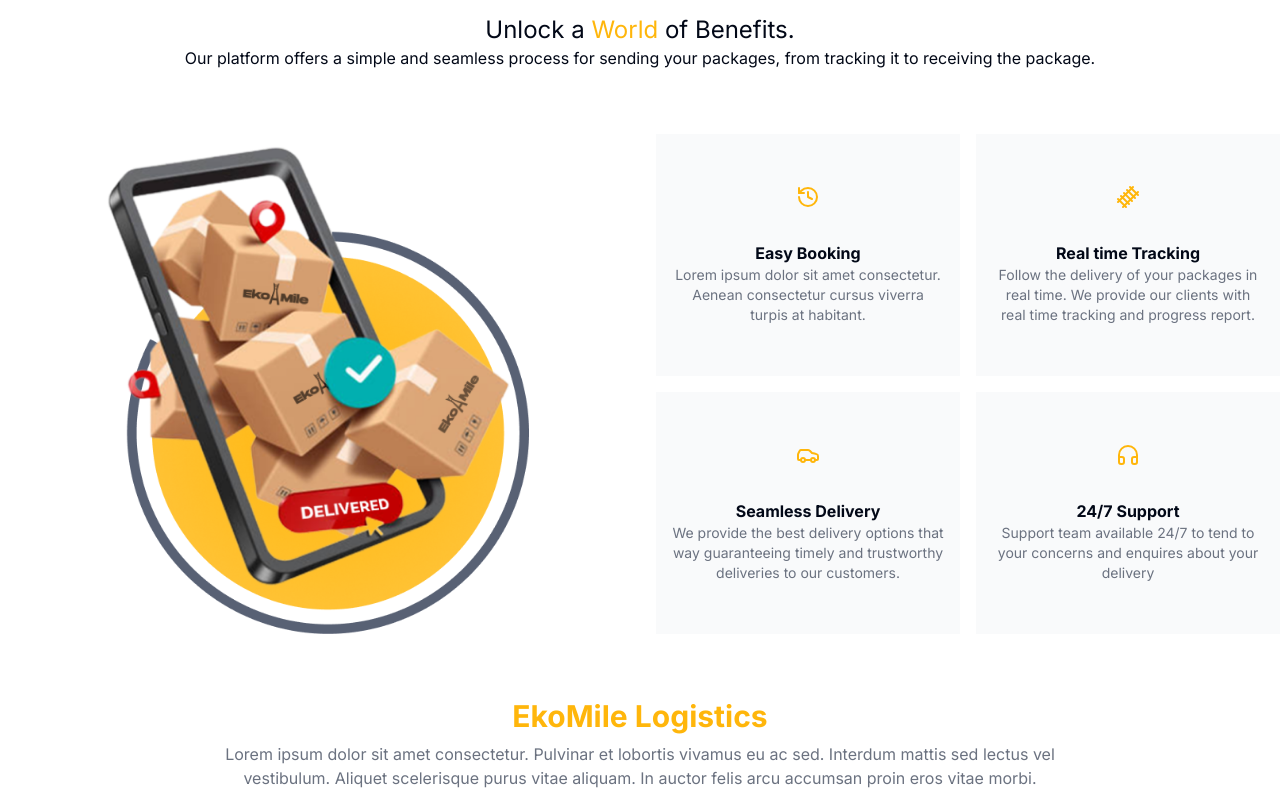
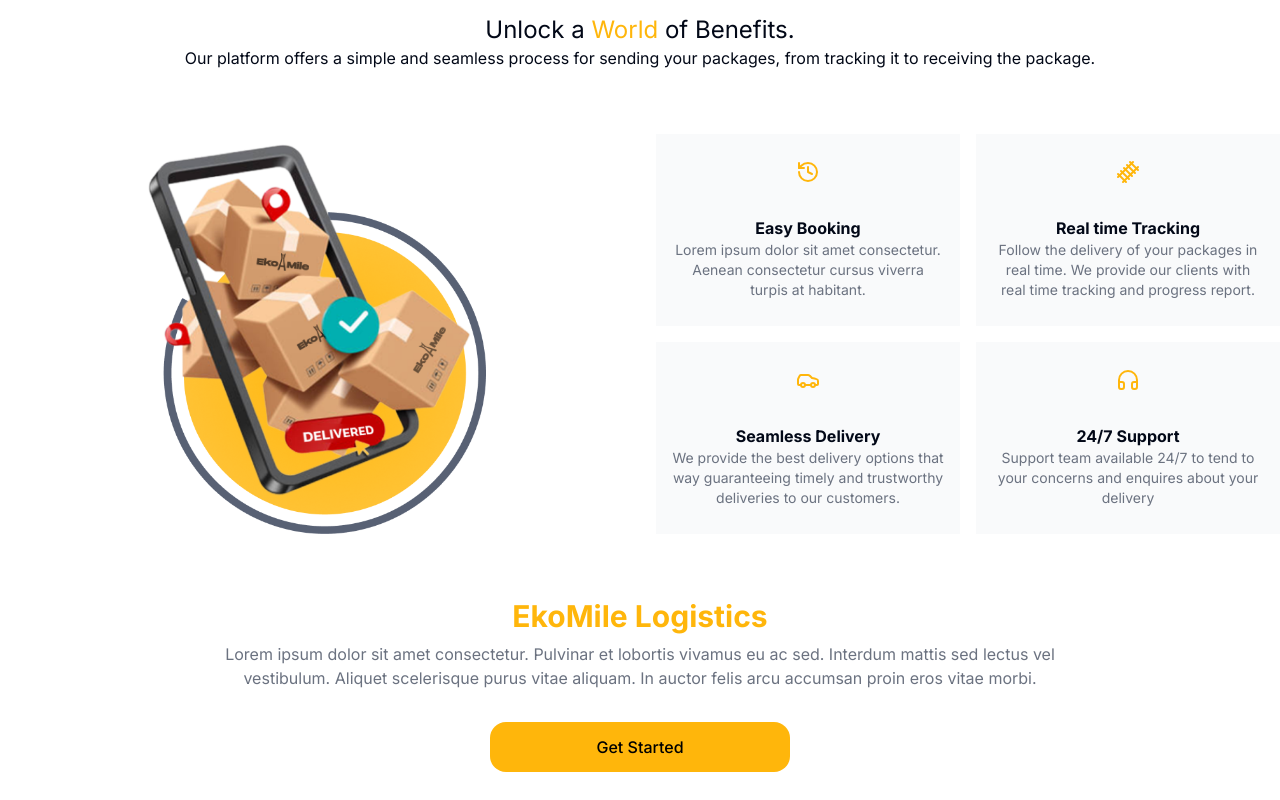
Before and after one commit to ieadeleke/dashboard, a Next.js app: page / in a window 1280 px wide. Shown: the part 760-1560 px from the top of the page. Built offline with nearby package versions, Linux system fonts and the light colour scheme.

Commit message:
updated layout max width

```diff
--- a/src/components/layout/index.tsx
+++ b/src/components/layout/index.tsx
@@ -4,7 +4,7 @@
 }
 
 export function Layout(props: LayoutProps) {
-    return <div className="relative max-w-[1440px] flex flex-col mx-auto">
+    return <div className="relative max-w-[2000px] flex flex-col mx-auto">
         {props.children}
     </div>
 }
--- a/src/components/page_components/landing-page/EkoMileLogistics.tsx
+++ b/src/components/page_components/landing-page/EkoMileLogistics.tsx
@@ -15,7 +15,7 @@
         </p>
       </div>
 
-      <Button className="w-full rounded-2xl md:px-32">Get Started</Button>
+      <Button className="w-full rounded-2xl md:w-[300px]">Get Started</Button>
     </div>
   );
 };
--- a/src/components/page_components/landing-page/our-services/index.tsx
+++ b/src/components/page_components/landing-page/our-services/index.tsx
@@ -4,7 +4,7 @@
   HistoryIcon,
   TrainTrackIcon,
 } from "lucide-react";
-import benefitsImage from '@/assets/images/unlock_benefits.png'
+import benefitsImage from "@/assets/images/unlock_benefits.png";
 
 type ServiceItemProps = {
   title: string;
@@ -66,17 +66,22 @@
         </div>
       </div>
 
-      <div className="grid grid-cols-1 gap-8 md:grid-cols-2">
-        <div style={{
-            backgroundImage: `url(${benefitsImage.src})`,
-            backgroundPosition: 'center',
-            backgroundSize: 'contain',
-            backgroundRepeat: 'no-repeat'
-        }} className="w-full h-[500px] bg-transparent" />
+      <div className="grid grid-cols-1 items-center gap-8 md:grid-cols-2">
+        <div
+          className="flex flex-col w-full bg-transparent"
+        >
+          <img
+            src={benefitsImage.src}
+            className="object-contain object-center h-[300px] self-center md:h-[400px]"
+          />
+        </div>
 
         <div className="grid grid-cols-1 grid-rows-2 gap-4 h-full md:grid-cols-2">
           {data.map((item) => (
-            <div key={item.title} className="w-full h-full bg-[#F9FAFB] flex flex-col justify-center py-4 px-4">
+            <div
+              key={item.title}
+              className="w-full h-full bg-[#F9FAFB] flex flex-col justify-center py-4 px-4"
+            >
               <ServiceItem key={item.title} {...item} />
             </div>
           ))}
```
